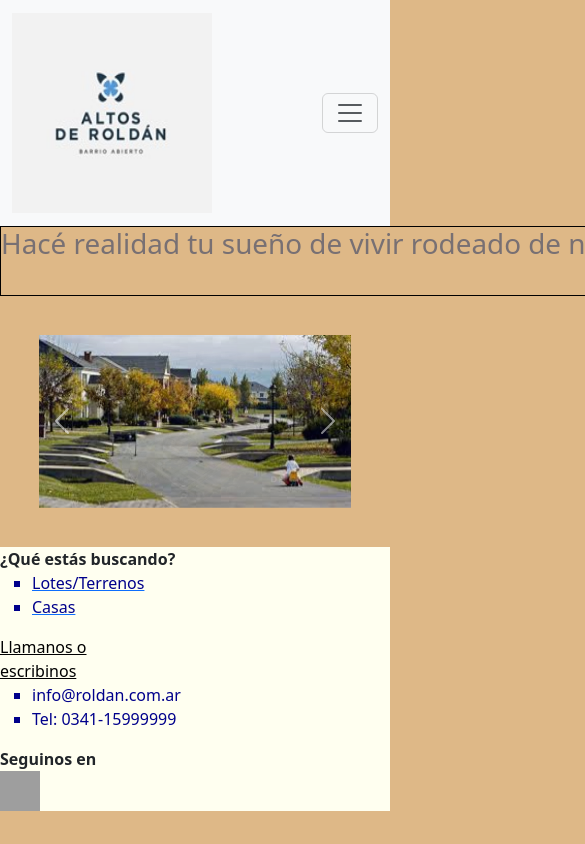
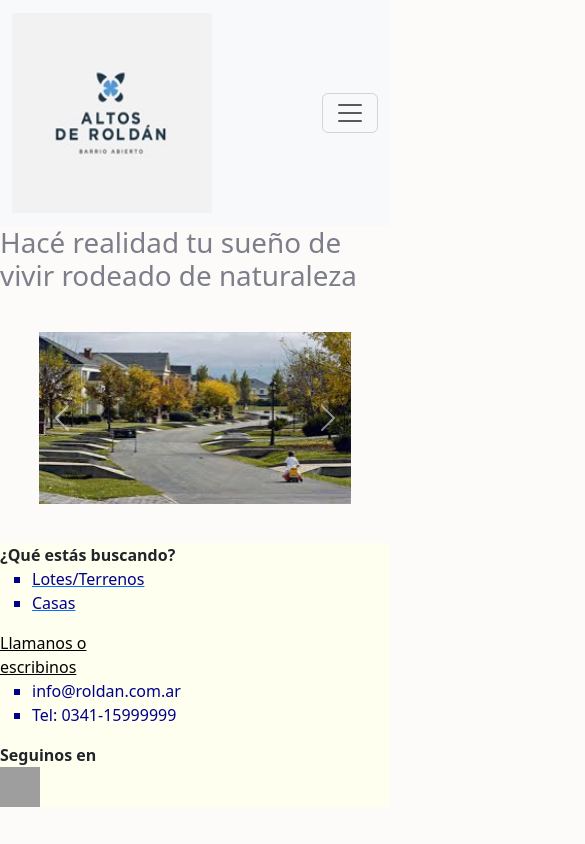
Before and after one commit to soficripo/mi_repositorio, a website: page index.html in a window 390 px wide. Shown: the top 844 px of the page, 585 px wide, since content can reach past the window. Drawn offline with nearby package versions, Linux system fonts and the light colour scheme; grey boxes are pictures that could not be loaded.

Commit message:
proyecto

```diff
--- a/CSS/styles.css
+++ b/CSS/styles.css
@@ -40,9 +40,6 @@ header nav ul {
 
 h1 {
   color: rgba(94, 94, 110, 0.801);
-  width: 1000px;
-  height: 70px;
-  border: 1px solid black;
   transition: 6s;
 }
 
@@ -91,7 +88,7 @@ body ul {
 
 @media only screen and (max-width: 500px) {
   body {
-    background-color: burlywood;
+    background-color: rgb(252, 251, 250);
   }
 }
 @media only screen and (min-width: 501px) and (max-width: 968) {
--- a/index.html
+++ b/index.html
@@ -72,7 +72,7 @@
 
   <footer>
     <div class="footerB-col qr footerB-col-nav">
-      <b>¿Qué estás buscando?</b><br>
+      <b>¿Qué estás buscando?</b>
       <a href="./html/ventas.html">
         <ul>
           <li> Lotes/Terrenos </li>
```
Also changed, not shown: html/contacto.html (+1 -1 lines).
